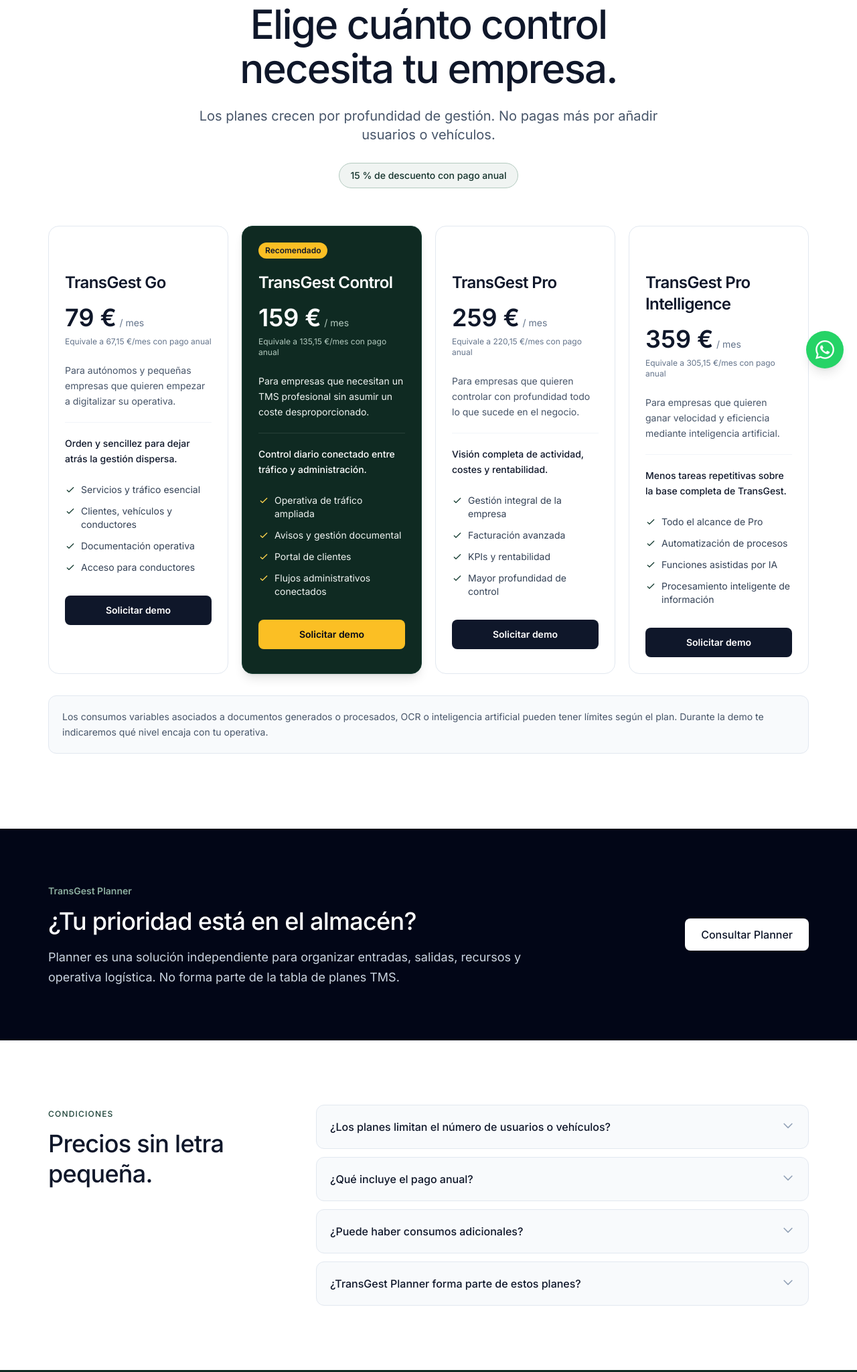
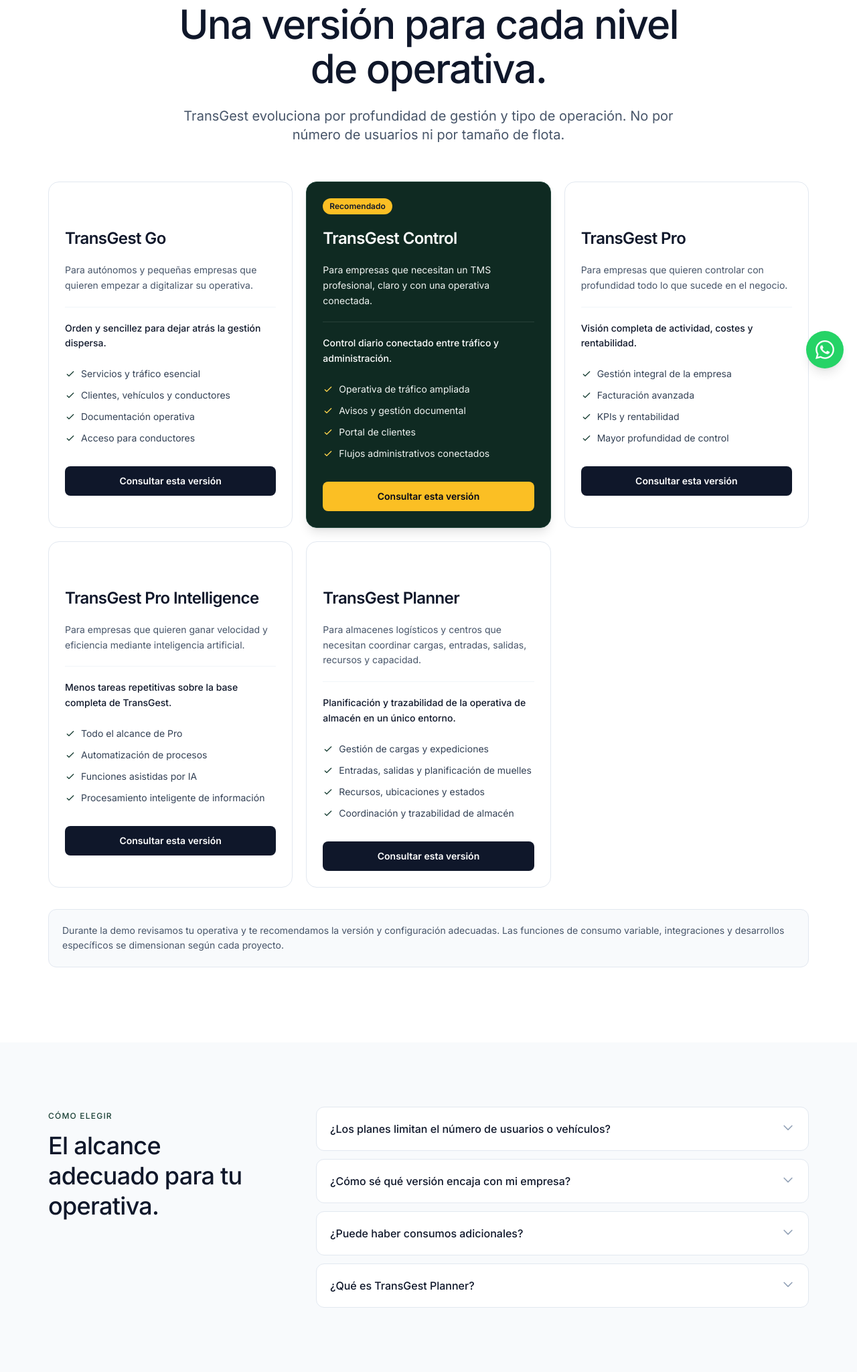
Before and after one commit to GaunaSoftware/gauna-landing, an Astro site: page /transgest/precios in a window 1280 px wide. Shown: the part 230-2278 px from the top of the page at 67% size. Built offline with nearby package versions, Linux system fonts and the light colour scheme; Astro itself is replaced by a stand-in of ours.

Commit message:
Remove public pricing and add TransGest Planner

```diff
--- a/src/pages/transgest/precios.astro
+++ b/src/pages/transgest/precios.astro
@@ -3,15 +3,13 @@
 
 export const prerender = true;
 
-const pageTitle = 'Precios de TransGest | Planes del TMS';
+const pageTitle = 'Planes de TransGest | TMS para empresas de transporte';
 const pageDescription =
-  'Compara TransGest Go, Control, Pro y Pro Intelligence. Planes desde 79 € al mes, sin precio por usuario ni por número de vehículos.';
+  'Compara TransGest Go, Control, Pro, Pro Intelligence y Planner según el nivel de gestión y el tipo de operativa que necesita tu empresa.';
 
 const plans = [
   {
     name: 'Go',
-    price: '79',
-    annualEquivalent: '67,15',
     description: 'Para autónomos y pequeñas empresas que quieren empezar a digitalizar su operativa.',
     outcome: 'Orden y sencillez para dejar atrás la gestión dispersa.',
     features: ['Servicios y tráfico esencial', 'Clientes, vehículos y conductores', 'Documentación operativa', 'Acceso para conductores'],
@@ -19,17 +17,13 @@
   },
   {
     name: 'Control',
-    price: '159',
-    annualEquivalent: '135,15',
-    description: 'Para empresas que necesitan un TMS profesional sin asumir un coste desproporcionado.',
+    description: 'Para empresas que necesitan un TMS profesional, claro y con una operativa conectada.',
     outcome: 'Control diario conectado entre tráfico y administración.',
     features: ['Operativa de tráfico ampliada', 'Avisos y gestión documental', 'Portal de clientes', 'Flujos administrativos conectados'],
     highlight: true,
   },
   {
     name: 'Pro',
-    price: '259',
-    annualEquivalent: '220,15',
     description: 'Para empresas que quieren controlar con profundidad todo lo que sucede en el negocio.',
     outcome: 'Visión completa de actividad, costes y rentabilidad.',
     features: ['Gestión integral de la empresa', 'Facturación avanzada', 'KPIs y rentabilidad', 'Mayor profundidad de control'],
@@ -37,11 +31,16 @@
   },
   {
     name: 'Pro Intelligence',
-    price: '359',
-    annualEquivalent: '305,15',
     description: 'Para empresas que quieren ganar velocidad y eficiencia mediante inteligencia artificial.',
     outcome: 'Menos tareas repetitivas sobre la base completa de TransGest.',
     features: ['Todo el alcance de Pro', 'Automatización de procesos', 'Funciones asistidas por IA', 'Procesamiento inteligente de información'],
+    highlight: false,
+  },
+  {
+    name: 'Planner',
+    description: 'Para almacenes logísticos y centros que necesitan coordinar cargas, entradas, salidas, recursos y capacidad.',
+    outcome: 'Planificación y trazabilidad de la operativa de almacén en un único entorno.',
+    features: ['Gestión de cargas y expediciones', 'Entradas, salidas y planificación de muelles', 'Recursos, ubicaciones y estados', 'Coordinación y trazabilidad de almacén'],
     highlight: false,
   },
 ];
@@ -52,16 +51,16 @@
     answer: 'No. La elección del plan depende del nivel de gestión que necesita la empresa, no de cuántas personas o vehículos tenga.',
   },
   {
-    question: '¿Qué incluye el pago anual?',
-    answer: 'La contratación anual aplica un 15 % de descuento sobre el precio mensual del plan elegido.',
+    question: '¿Cómo sé qué versión encaja con mi empresa?',
+    answer: 'Revisamos contigo la operativa, el nivel de control que necesitas y los procesos que quieres centralizar. A partir de ahí te recomendamos la versión adecuada.',
   },
   {
     question: '¿Puede haber consumos adicionales?',
-    answer: 'Algunas funciones con coste variable, como documentos generados o procesados, OCR o inteligencia artificial, pueden incluir límites o consumos asociados según el plan.',
+    answer: 'Algunas funciones con coste variable, como documentos generados o procesados, OCR, inteligencia artificial o integraciones específicas, pueden incluir límites o consumos asociados según la solución contratada.',
   },
   {
-    question: '¿TransGest Planner forma parte de estos planes?',
-    answer: 'No. TransGest Planner es una solución independiente orientada a almacenes y operaciones logísticas. Puede consultarse durante la demo.',
+    question: '¿Qué es TransGest Planner?',
+    answer: 'TransGest Planner es la versión orientada a almacenes y operaciones logísticas. Está pensada para gestionar cargas, entradas, salidas, recursos, muelles, capacidad y trazabilidad de la actividad del almacén.',
   },
 ];
 
@@ -84,7 +83,7 @@
     itemListElement: [
       { '@type': 'ListItem', position: 1, name: 'Inicio', item: 'https://gauna.es/' },
       { '@type': 'ListItem', position: 2, name: 'TransGest', item: 'https://gauna.es/transgest/' },
-      { '@type': 'ListItem', position: 3, name: 'Precios', item: 'https://gauna.es/transgest/precios/' },
+      { '@type': 'ListItem', position: 3, name: 'Planes', item: 'https://gauna.es/transgest/precios/' },
     ],
   },
   {
@@ -104,29 +103,23 @@
   title={pageTitle}
   description={pageDescription}
   canonical="/transgest/precios/"
-  ogImageAlt="Planes y precios de TransGest"
+  ogImageAlt="Planes de TransGest"
   schema={schema}
 >
   <section class="py-20 md:py-28 bg-white">
     <div class="container-g">
       <div class="max-w-3xl mx-auto text-center">
-        <span class="eyebrow">Planes TransGest</span>
-        <h1 class="mt-4 text-display-md md:text-display-lg font-medium text-slate-900 leading-tight">Elige cuánto control necesita tu empresa.</h1>
-        <p class="mt-6 text-lg md:text-xl leading-relaxed text-slate-600">Los planes crecen por profundidad de gestión. No pagas más por añadir usuarios o vehículos.</p>
-        <div class="mt-7 inline-flex rounded-full border border-teal-200 bg-teal-50 px-4 py-2 text-sm font-medium text-teal-800">15 % de descuento con pago anual</div>
+        <span class="eyebrow">Versiones TransGest</span>
+        <h1 class="mt-4 text-display-md md:text-display-lg font-medium text-slate-900 leading-tight">Una versión para cada nivel de operativa.</h1>
+        <p class="mt-6 text-lg md:text-xl leading-relaxed text-slate-600">TransGest evoluciona por profundidad de gestión y tipo de operación. No por número de usuarios ni por tamaño de flota.</p>
       </div>
 
-      <div class="mt-14 grid grid-cols-1 md:grid-cols-2 xl:grid-cols-4 gap-5">
+      <div class="mt-14 grid grid-cols-1 md:grid-cols-2 lg:grid-cols-3 gap-5">
         {plans.map((plan) => (
           <article class:list={['relative flex flex-col rounded-2xl border p-6', plan.highlight ? 'border-teal-700 bg-teal-900 text-white shadow-lg' : 'border-slate-200 bg-white']}>
             {plan.highlight ? <span class="self-start rounded-full bg-amber-400 px-2.5 py-1 text-xs font-semibold text-slate-900">Recomendado</span> : <span class="h-6"></span>}
             <h2 class="mt-5 text-2xl font-semibold">TransGest {plan.name}</h2>
-            <div class="mt-4">
-              <span class="text-4xl font-semibold">{plan.price} €</span>
-              <span class:list={['text-sm', plan.highlight ? 'text-teal-200' : 'text-slate-500']}> / mes</span>
-            </div>
-            <p class:list={['mt-2 text-xs', plan.highlight ? 'text-teal-200' : 'text-slate-500']}>Equivale a {plan.annualEquivalent} €/mes con pago anual</p>
-            <p class:list={['mt-6 text-sm leading-relaxed', plan.highlight ? 'text-teal-50' : 'text-slate-600']}>{plan.description}</p>
+            <p class:list={['mt-5 text-sm leading-relaxed', plan.highlight ? 'text-teal-50' : 'text-slate-600']}>{plan.description}</p>
             <p class:list={['mt-5 border-t pt-5 text-sm font-medium leading-relaxed', plan.highlight ? 'border-white/10 text-white' : 'border-slate-100 text-slate-900']}>{plan.outcome}</p>
             <ul class="mt-6 space-y-3">
               {plan.features.map((feature) => (
@@ -136,37 +129,26 @@
                 </li>
               ))}
             </ul>
-            <a href="/solicitar-demo/" class:list={['mt-8 inline-flex w-full items-center justify-center rounded-lg px-5 py-3 text-sm font-semibold transition-colors', plan.highlight ? 'bg-amber-400 text-slate-950 hover:bg-amber-300' : 'bg-slate-900 text-white hover:bg-slate-800']}>Solicitar demo</a>
+            <a href="/solicitar-demo/" class:list={['mt-8 inline-flex w-full items-center justify-center rounded-lg px-5 py-3 text-sm font-semibold transition-colors', plan.highlight ? 'bg-amber-400 text-slate-950 hover:bg-amber-300' : 'bg-slate-900 text-white hover:bg-slate-800']}>Consultar esta versión</a>
           </article>
         ))}
       </div>
 
       <div class="mt-8 rounded-xl border border-slate-200 bg-slate-50 p-5 text-sm leading-relaxed text-slate-600">
-        Los consumos variables asociados a documentos generados o procesados, OCR o inteligencia artificial pueden tener límites según el plan. Durante la demo te indicaremos qué nivel encaja con tu operativa.
+        Durante la demo revisamos tu operativa y te recomendamos la versión y configuración adecuadas. Las funciones de consumo variable, integraciones y desarrollos específicos se dimensionan según cada proyecto.
       </div>
     </div>
   </section>
 
-  <section class="py-16 md:py-20 bg-slate-950 text-white">
-    <div class="container-g flex flex-col lg:flex-row lg:items-center lg:justify-between gap-8">
-      <div class="max-w-3xl">
-        <span class="text-sm font-semibold text-teal-300">TransGest Planner</span>
-        <h2 class="mt-3 text-display-sm font-medium leading-tight">¿Tu prioridad está en el almacén?</h2>
-        <p class="mt-4 text-lg leading-relaxed text-slate-300">Planner es una solución independiente para organizar entradas, salidas, recursos y operativa logística. No forma parte de la tabla de planes TMS.</p>
-      </div>
-      <a href="/solicitar-demo/" class="inline-flex shrink-0 items-center justify-center rounded-lg bg-white px-6 py-3 font-medium text-slate-900 hover:bg-slate-100 transition-colors">Consultar Planner</a>
-    </div>
-  </section>
-
-  <section id="faq" class="py-16 md:py-24 bg-white">
+  <section id="faq" class="py-16 md:py-24 bg-slate-50">
     <div class="container-g grid grid-cols-1 lg:grid-cols-12 gap-10 lg:gap-16">
       <div class="lg:col-span-4">
-        <span class="eyebrow">Condiciones</span>
-        <h2 class="mt-3 text-display-sm font-medium text-slate-900 leading-tight">Precios sin letra pequeña.</h2>
+        <span class="eyebrow">Cómo elegir</span>
+        <h2 class="mt-3 text-display-sm font-medium text-slate-900 leading-tight">El alcance adecuado para tu operativa.</h2>
       </div>
       <div class="lg:col-span-8 space-y-3">
         {faqs.map((faq) => (
-          <details class="group rounded-xl border border-slate-200 bg-slate-50">
+          <details class="group rounded-xl border border-slate-200 bg-white">
             <summary class="flex cursor-pointer items-start justify-between gap-4 p-5 font-medium text-slate-900">
               <span>{faq.question}</span>
               <svg class="h-5 w-5 shrink-0 text-slate-400 transition-transform group-open:rotate-180" fill="none" stroke="currentColor" viewBox="0 0 24 24"><path stroke-linecap="round" stroke-linejoin="round" stroke-width="2" d="M19 9l-7 7-7-7" /></svg>
@@ -180,8 +162,8 @@
 
   <section class="py-20 md:py-24 bg-teal-900 text-white">
     <div class="container-g max-w-3xl text-center">
-      <h2 class="text-display-sm md:text-display-md font-medium leading-tight">¿Qué plan encaja con tu operativa?</h2>
-      <p class="mt-5 text-lg text-teal-50">Te mostramos TransGest con casos cercanos a tu empresa y te recomendamos el nivel adecuado.</p>
+      <h2 class="text-display-sm md:text-display-md font-medium leading-tight">¿Qué versión encaja con tu operativa?</h2>
+      <p class="mt-5 text-lg text-teal-50">Te mostramos TransGest con casos cercanos a tu empresa y definimos contigo el alcance adecuado.</p>
       <a href="/solicitar-demo/" class="mt-8 inline-flex items-center justify-center rounded-lg bg-amber-500 px-7 py-3.5 font-medium text-slate-950 hover:bg-amber-400 transition-colors">Solicitar una demo</a>
     </div>
   </section>
```
